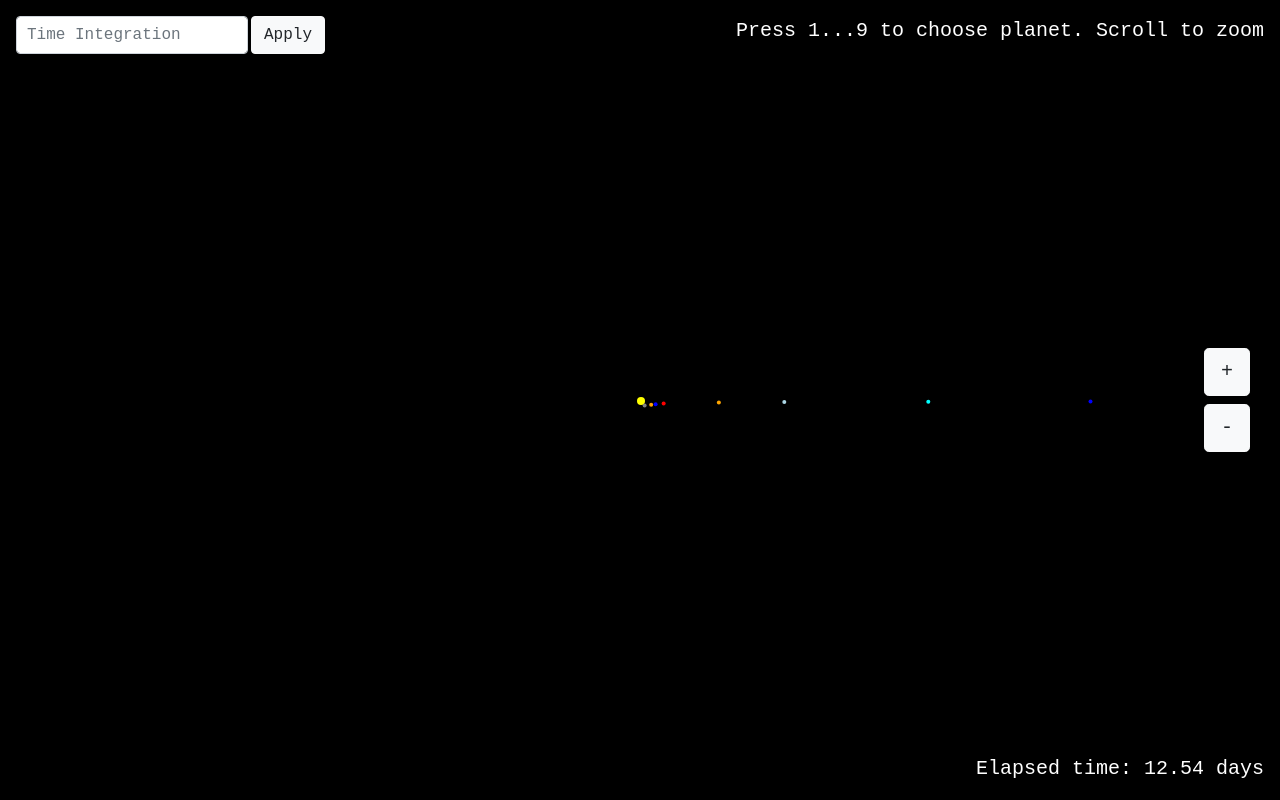
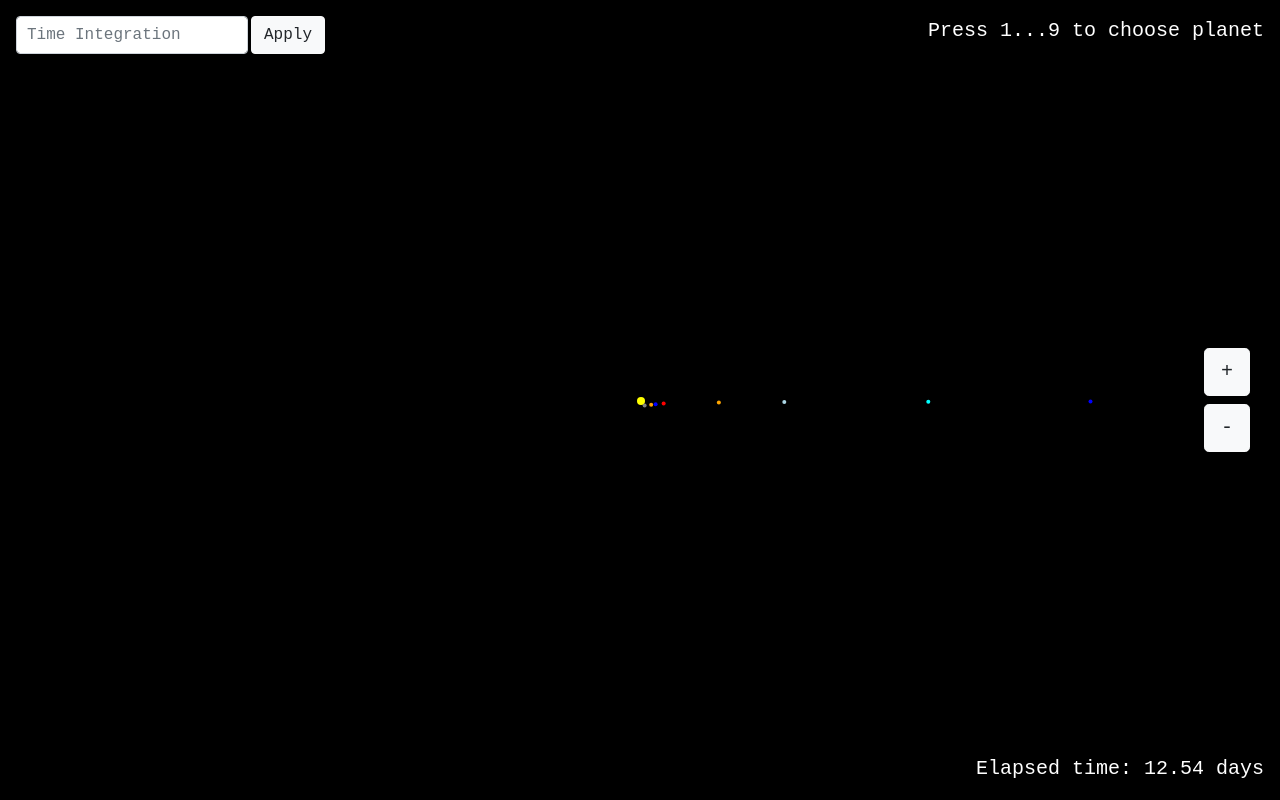
Before and after one commit to qwfpg/solar-system-simulator, a website with bundled scripts: page index.html in a window 1280 px wide. Built offline with nearby package versions, Linux system fonts and the light colour scheme.

Commit message:
small visual fixes

```diff
--- a/index.html
+++ b/index.html
@@ -16,7 +16,7 @@
             <button class="btn btn-light">Apply</button>
         </label>
     </form>
-    <span class="header__caption">Press 1...9 to choose planet. Scroll to zoom</span>
+    <span class="header__caption">Press 1...9 to choose planet</span>
     <span class="header__caption fixed-bottom right p-3" id='elapsed-time'></span>
 </header>
 
```
